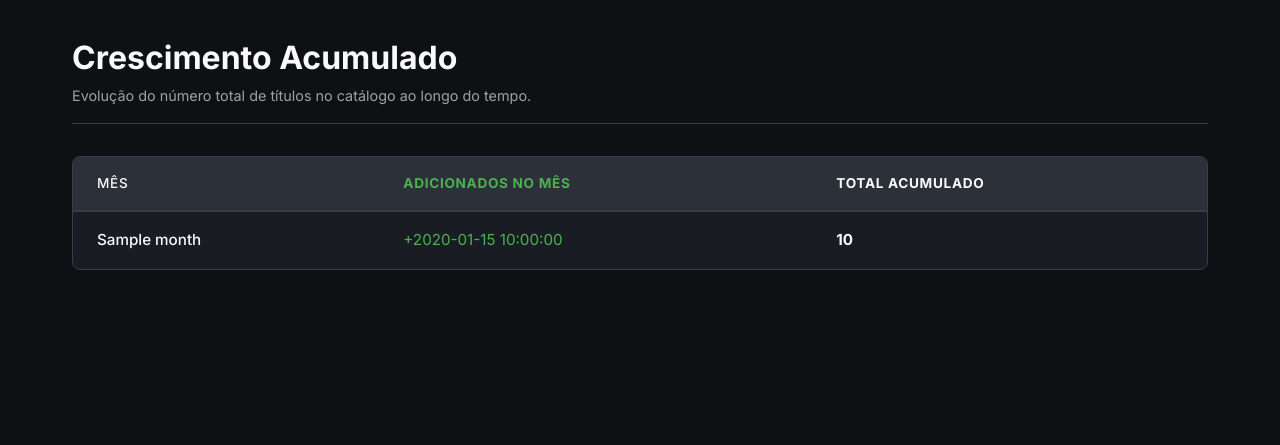
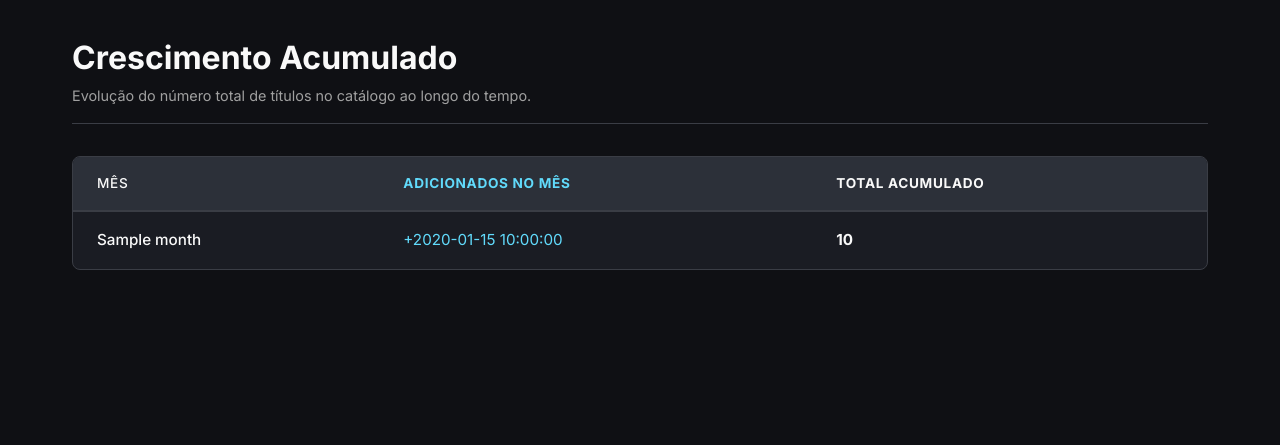
Before and after one commit to xaviert15/DisneyPlusDB, a Flask app: template app/templates/cumulative_growth.html in a window 1280 px wide. Shown: the part 71-516 px from the top of the page. Run offline with Flask 3, Linux system fonts and the light colour scheme; the template is opened without the code that fills it: most values are stand-ins (such as "Sample title", 1, 10 or a date in 2020).

Commit message:
Pequenas alteracoes

```diff
--- a/app/templates/cumulative_growth.html
+++ b/app/templates/cumulative_growth.html
@@ -76,7 +76,7 @@
   }
 
   .col-added {
-    color: #4caf50; /* Green for growth */
+    color: #61dafb;
   }
 
   .col-total {
--- a/app/templates/monthly_releases.html
+++ b/app/templates/monthly_releases.html
@@ -70,7 +70,6 @@
   }
 
   .col-count {
-    width: 40%;
     text-align: right;
     font-weight: 500;
     color: var(--text-primary);
```
